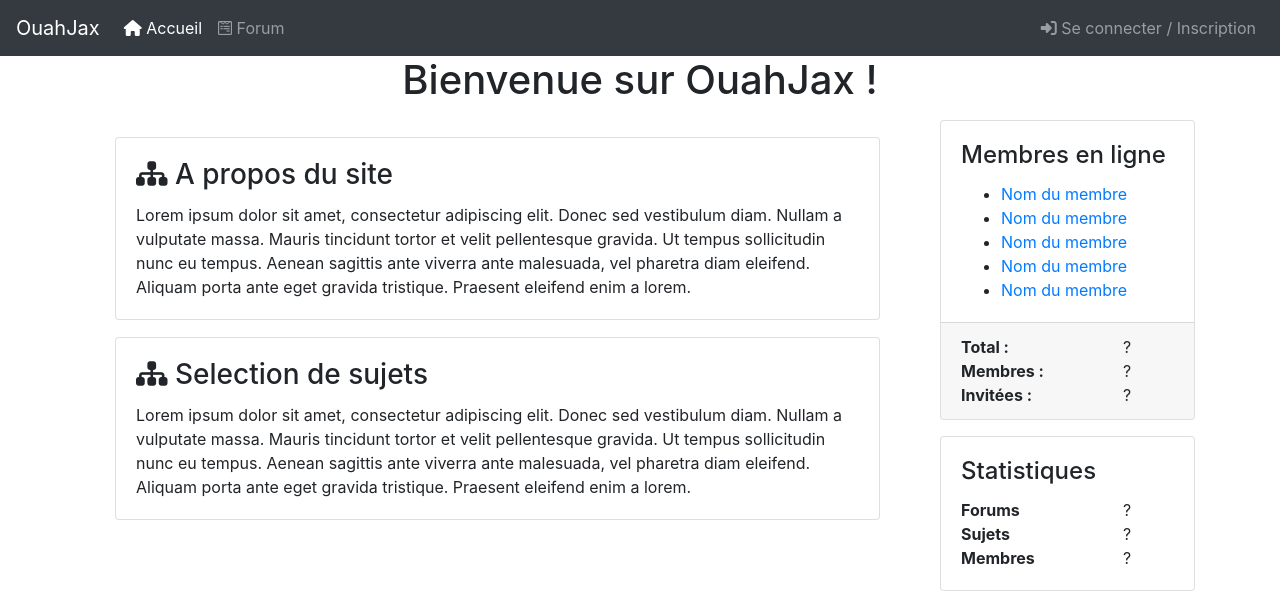
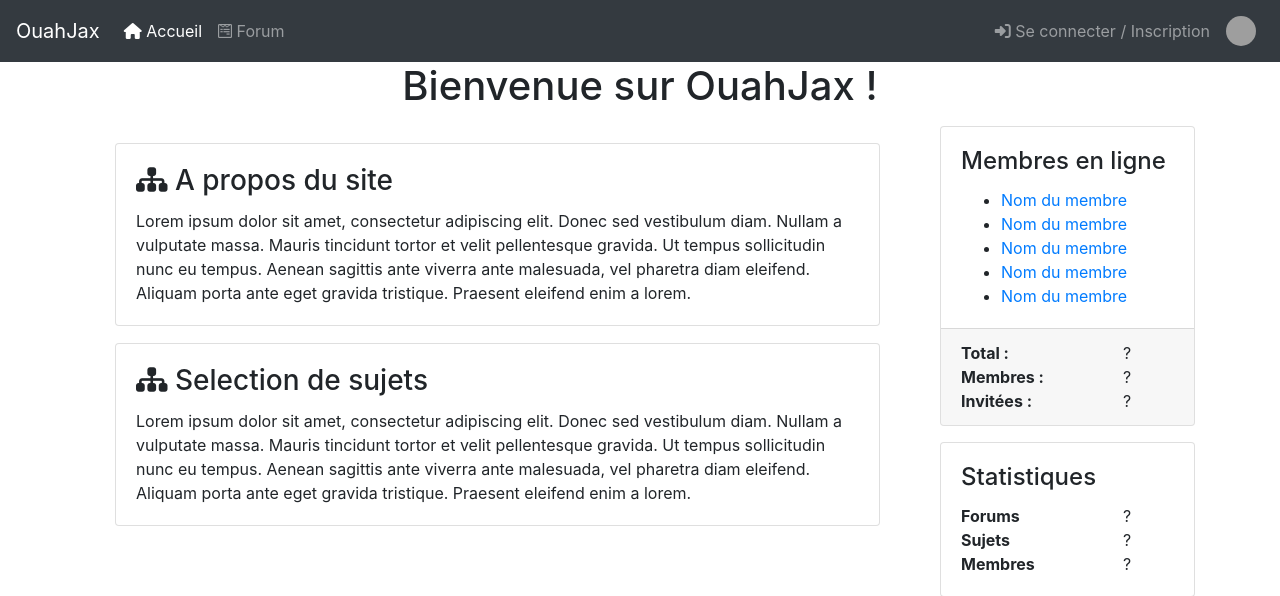
Before and after one commit to Vilquid/AJAX, a PHP site: page / in a window 1280 px wide. Shown: the top 596 px of the page. Run offline with PHP 8.4, Linux system fonts and the light colour scheme; some libraries are stand-ins or nearby versions; grey boxes are pictures that could not be loaded.

Commit message:
Ajout du nav-item une fois connecté

```diff
--- a/index.php
+++ b/index.php
@@ -36,7 +36,21 @@
                         <span><i class="fas fa-sign-in-alt"></i></span> Se connecter / Inscription</a>
                 </li>
             </ul>
-            <!--
+
+            <ul class="nav navbar-nav navbar-right">
+                <li class="nav-item dropdown">
+                    <a class="nav-link dropdown" href="#" id="navbarDropdown" role="button" data-toggle="dropdown" aria-haspopup="true" aria-expanded="true">
+                        <img src="https://icons.iconarchive.com/icons/papirus-team/papirus-status/64/avatar-default-icon.png" alt="" class="d-block ui-w-30 rounded-circle" height="30px" width="30px">
+                    </a>
+                    <div class="dropdown-menu dropdown-menu-right" aria-labelledby="navbarDropdown">
+                        <div class="dropdown-item"><i class="fas fa-user"></i> Profil</div>
+                        <div class="dropdown-divider"></div>
+                        <a class="dropdown-item " href="#"><i class="fas fa-sign-out-alt"></i> Déconnexion</a>
+                    </div>
+                </li>
+            </ul>
+        </div>
+        <!--
             <input type="checkbox" id="switch" name="theme" />
             <label id="darkmode" for="switch"><span class="fas fa-sun"> / </span> <span class="fas fa-moon"></span></label>
             -->
```
